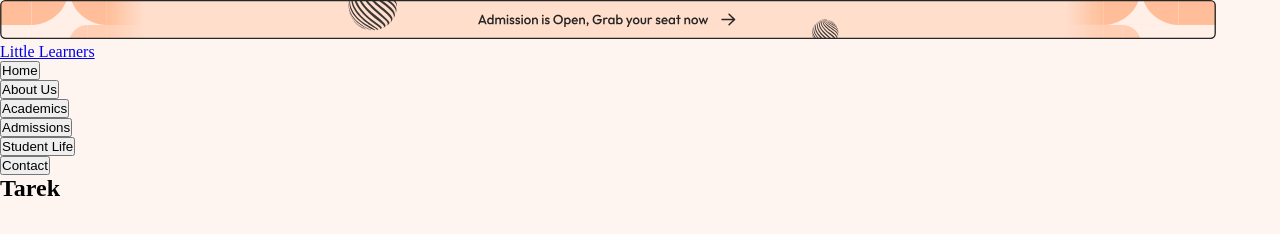
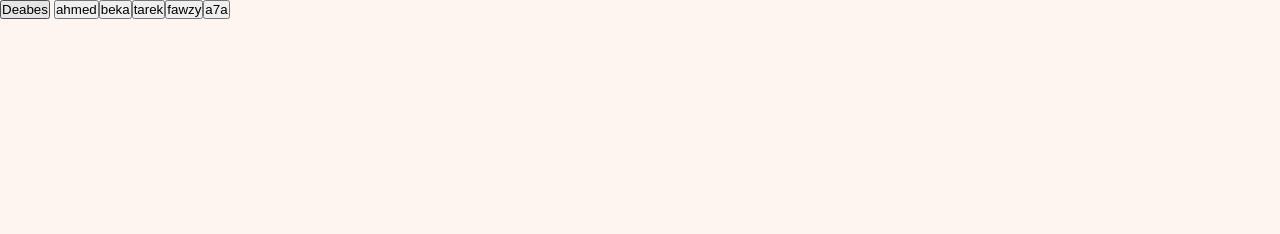
Before and after one commit to pikachu5012/School-Education, a plain HTML site: page index.html in a window 1280 px wide. Drawn offline with Linux system fonts and the light colour scheme.

Commit message:
Deabes Changes

```diff
--- a/index.html
+++ b/index.html
@@ -8,31 +8,11 @@
   </head>
   <body>
     <header>
-      <div class="container">
-        <a href="" class="photo">
-          <img src="assets/Top Banner.svg" alt="" />
-        </a>
-      </div>
-      <div class="container">
-        <nav>
-          <a href="#">
-            <i></i>
-            <span>Little Learners</span>
-          </a>
-          <ul>
-            <li><button>Home</button></li>
-            <li><button>About Us</button></li>
-            <li><button>Academics</button></li>
-            <li><button>Admissions</button></li>
-            <li><button>Student Life</button></li>
-            <li><button>Contact</button></li>
-          </ul>
-        </nav>
-      </div>
+  <button>Deabes</button>
+  <button>ahmed</button><button>beka</button><button>tarek</button><button>fawzy</button><button>a7a</button>
+
     </header>
-    <section>
-      <h1>Tarek</h1>
-    </section>
+
     <script src="script.js"></script>
-  </body>
+</body>
 </html>
```
